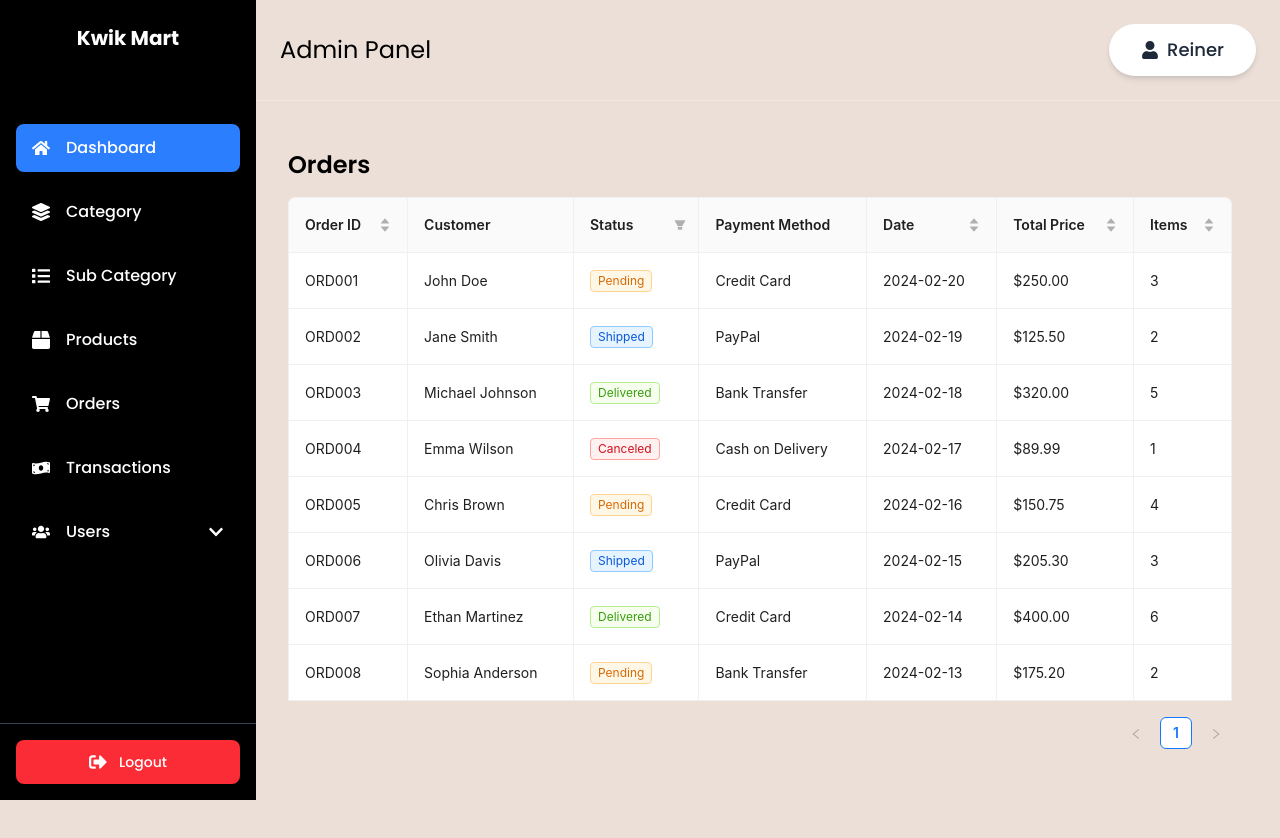
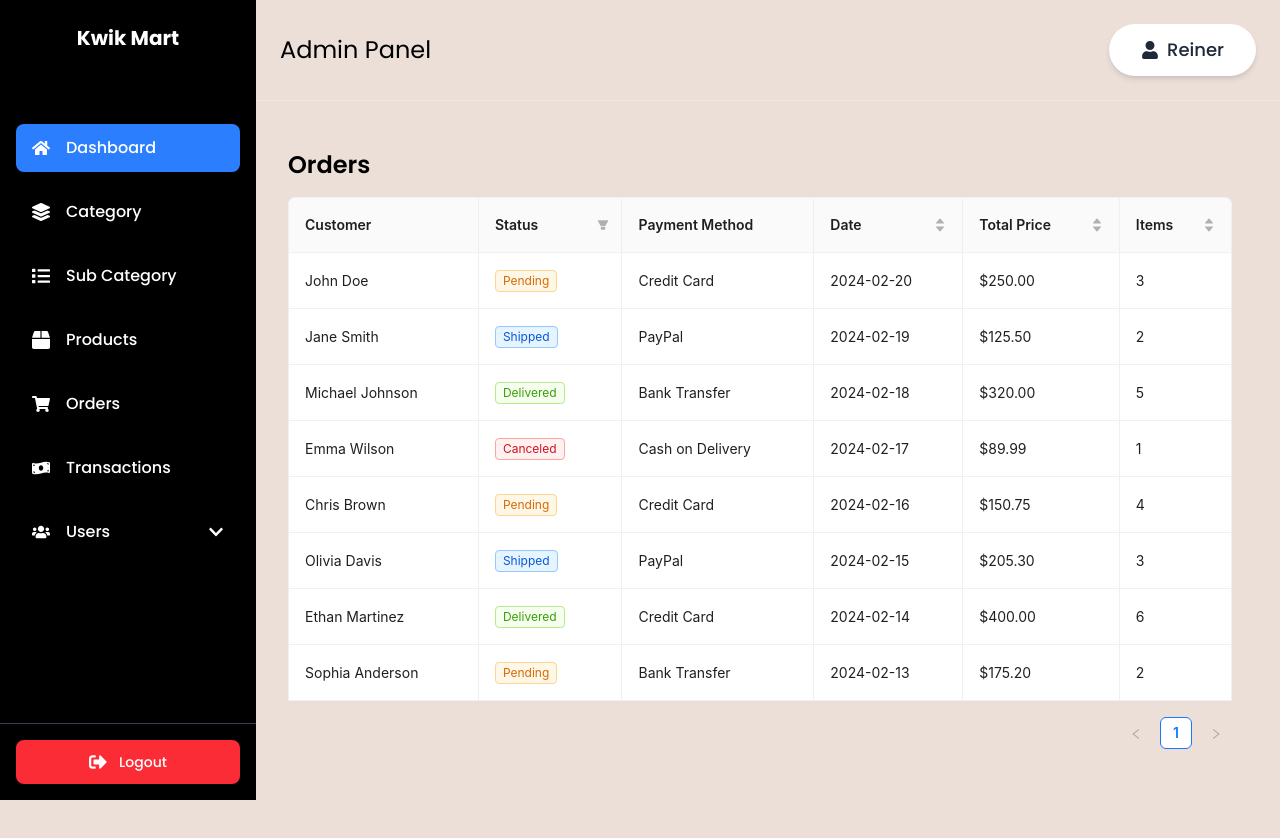
Before and after one commit to Nathaniel-Anum/Kwik-Mart, a React (Vite) app: page /orders in a window 1280 px wide. Shown: the top 838 px of the page. Built offline with nearby package versions, Linux system fonts and the light colour scheme.

Commit message:
small changes

```diff
--- a/src/Pages/Category.jsx
+++ b/src/Pages/Category.jsx
@@ -167,7 +167,7 @@ const Categories = () => {
 
   // Table columns
   const columns = [
-    { title: "ID", dataIndex: "id", key: "id" },
+    // { title: "ID", dataIndex: "id", key: "id" },
     { title: "Name", dataIndex: "name", key: "name" },
     { title: "Description", dataIndex: "description", key: "description" },
     {
--- a/src/Pages/Orders.jsx
+++ b/src/Pages/Orders.jsx
@@ -6,7 +6,7 @@ const Orders = () => {
   const [orders, setOrders] = useState([
     {
       key: "1",
-      orderId: "ORD001",
+
       customer: "John Doe",
       status: "Pending",
       paymentMethod: "Credit Card",
@@ -16,7 +16,7 @@ const Orders = () => {
     },
     {
       key: "2",
-      orderId: "ORD002",
+
       customer: "Jane Smith",
       status: "Shipped",
       paymentMethod: "PayPal",
@@ -26,7 +26,7 @@ const Orders = () => {
     },
     {
       key: "3",
-      orderId: "ORD003",
+
       customer: "Michael Johnson",
       status: "Delivered",
       paymentMethod: "Bank Transfer",
@@ -36,7 +36,7 @@ const Orders = () => {
     },
     {
       key: "4",
-      orderId: "ORD004",
+
       customer: "Emma Wilson",
       status: "Canceled",
       paymentMethod: "Cash on Delivery",
@@ -46,7 +46,7 @@ const Orders = () => {
     },
     {
       key: "5",
-      orderId: "ORD005",
+
       customer: "Chris Brown",
       status: "Pending",
       paymentMethod: "Credit Card",
@@ -56,7 +56,7 @@ const Orders = () => {
     },
     {
       key: "6",
-      orderId: "ORD006",
+
       customer: "Olivia Davis",
       status: "Shipped",
       paymentMethod: "PayPal",
@@ -66,7 +66,7 @@ const Orders = () => {
     },
     {
       key: "7",
-      orderId: "ORD007",
+
       customer: "Ethan Martinez",
       status: "Delivered",
       paymentMethod: "Credit Card",
@@ -76,7 +76,7 @@ const Orders = () => {
     },
     {
       key: "8",
-      orderId: "ORD008",
+
       customer: "Sophia Anderson",
       status: "Pending",
       paymentMethod: "Bank Transfer",
@@ -97,12 +97,12 @@ const Orders = () => {
   };
 
   const columns = [
-    {
-      title: "Order ID",
-      dataIndex: "orderId",
-      key: "orderId",
-      sorter: (a, b) => a.orderId.localeCompare(b.orderId),
-    },
+    // {
+    //   title: "Order ID",
+    //   dataIndex: "orderId",
+    //   key: "orderId",
+    //   sorter: (a, b) => a.orderId.localeCompare(b.orderId),
+    // },
     {
       title: "Customer",
       dataIndex: "customer",
@@ -145,7 +145,7 @@ const Orders = () => {
       dataIndex: "itemsCount",
       key: "itemsCount",
       sorter: (a, b) => a.itemsCount - b.itemsCount,
-    }
+    },
   ];
 
   return (
--- a/src/Pages/Transaction.jsx
+++ b/src/Pages/Transaction.jsx
@@ -97,12 +97,12 @@ const Transactions = () => {
   };
 
   const columns = [
-    {
-      title: "Transaction ID",
-      dataIndex: "transactionId",
-      key: "transactionId",
-      sorter: (a, b) => a.transactionId.localeCompare(b.transactionId),
-    },
+    // {
+    //   title: "Transaction ID",
+    //   dataIndex: "transactionId",
+    //   key: "transactionId",
+    //   sorter: (a, b) => a.transactionId.localeCompare(b.transactionId),
+    // },
     {
       title: "Customer",
       dataIndex: "customer",
--- a/src/Subcategory.jsx
+++ b/src/Subcategory.jsx
@@ -137,7 +137,7 @@ const SubcategoriesPage = () => {
 
   // Table columns
   const columns = [
-    { title: "ID", dataIndex: "id", key: "id" },
+    // { title: "ID", dataIndex: "id", key: "id" },
     { title: "Name", dataIndex: "name", key: "name" },
     { title: "Description", dataIndex: "description", key: "description" },
     {
```
